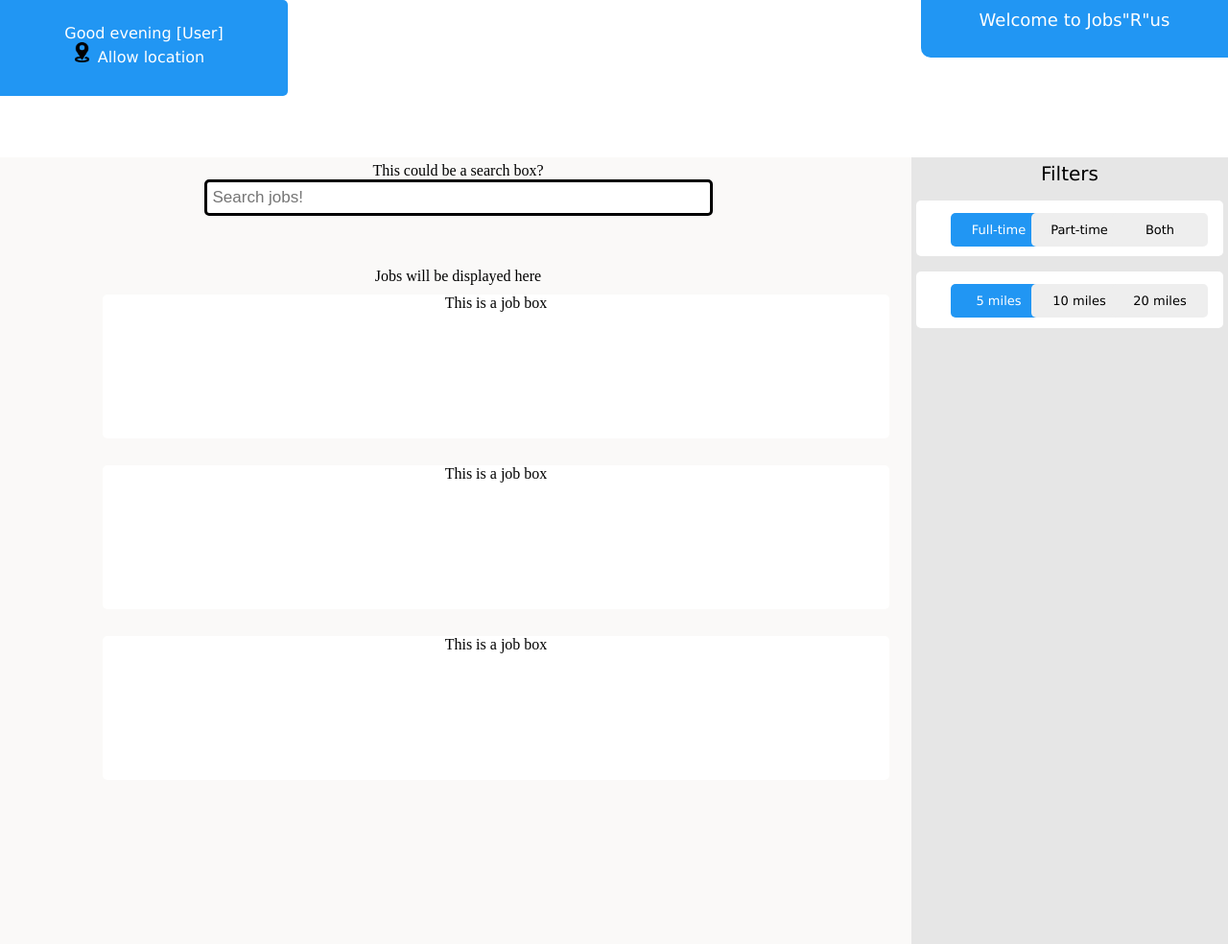
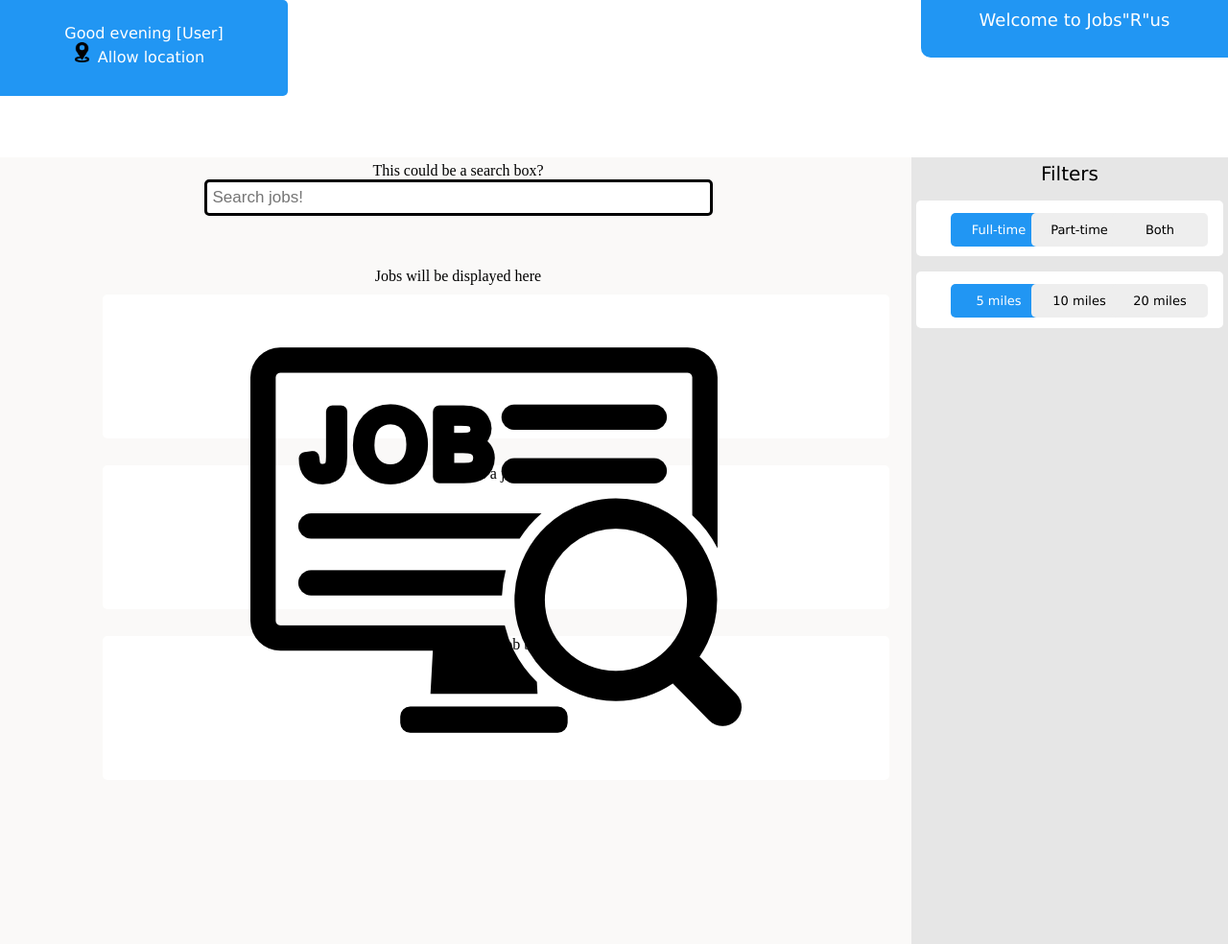
Before and after one commit to Owen-SS/Software-Engineering-Assignment, a Flask app: page / in a window 1280 px wide. Shown: the whole page at 96% size. Run offline with Flask 2, Linux system fonts and the light colour scheme.

Commit message:
Added image and redid div system

```diff
--- a/templates/index.html
+++ b/templates/index.html
@@ -64,7 +64,20 @@
         <p>Jobs will be displayed here</p>
 
         <div id="job">
-            This is a job box
+
+            <img src="../static/icons/job-icon.png">
+
+            <div class="company-info">
+
+            </div>
+
+            <div class="info">
+
+            </div>
+
+            <div class="options">
+
+            </div>
         </div>
         <br>
         <div id="job">
```
